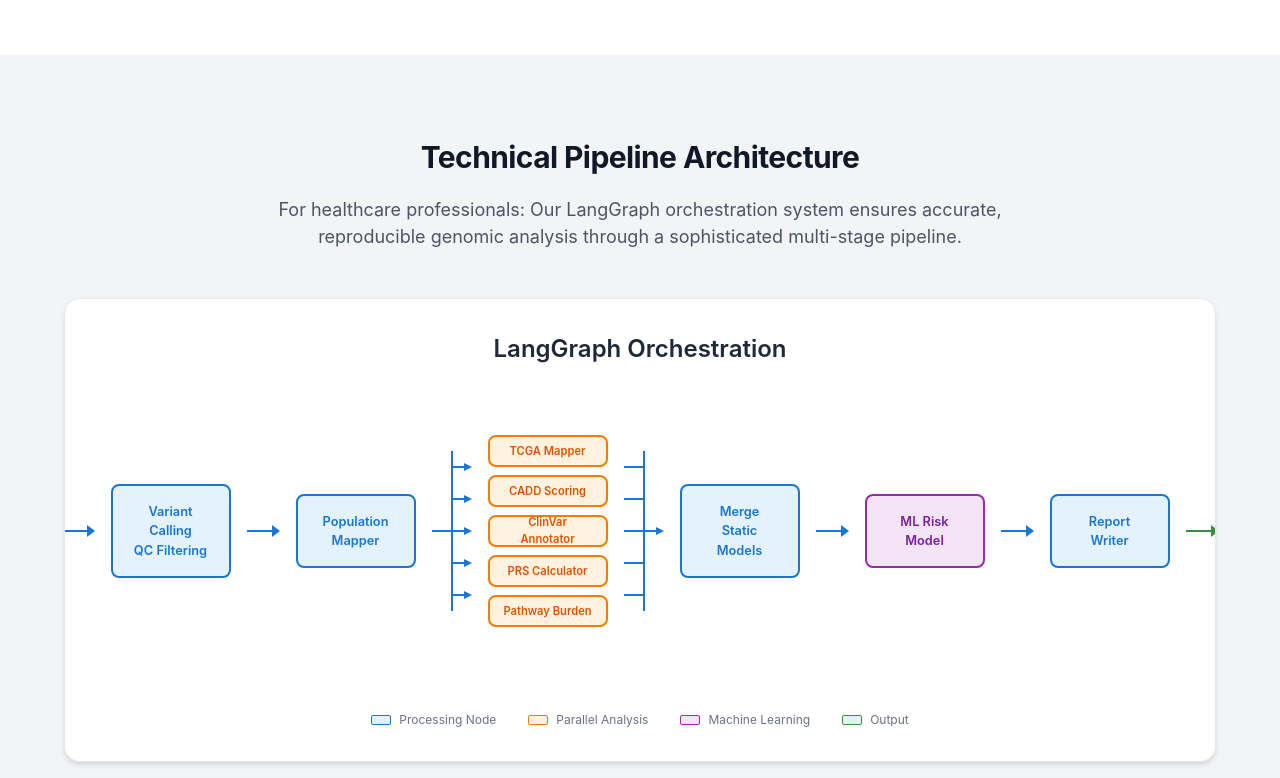
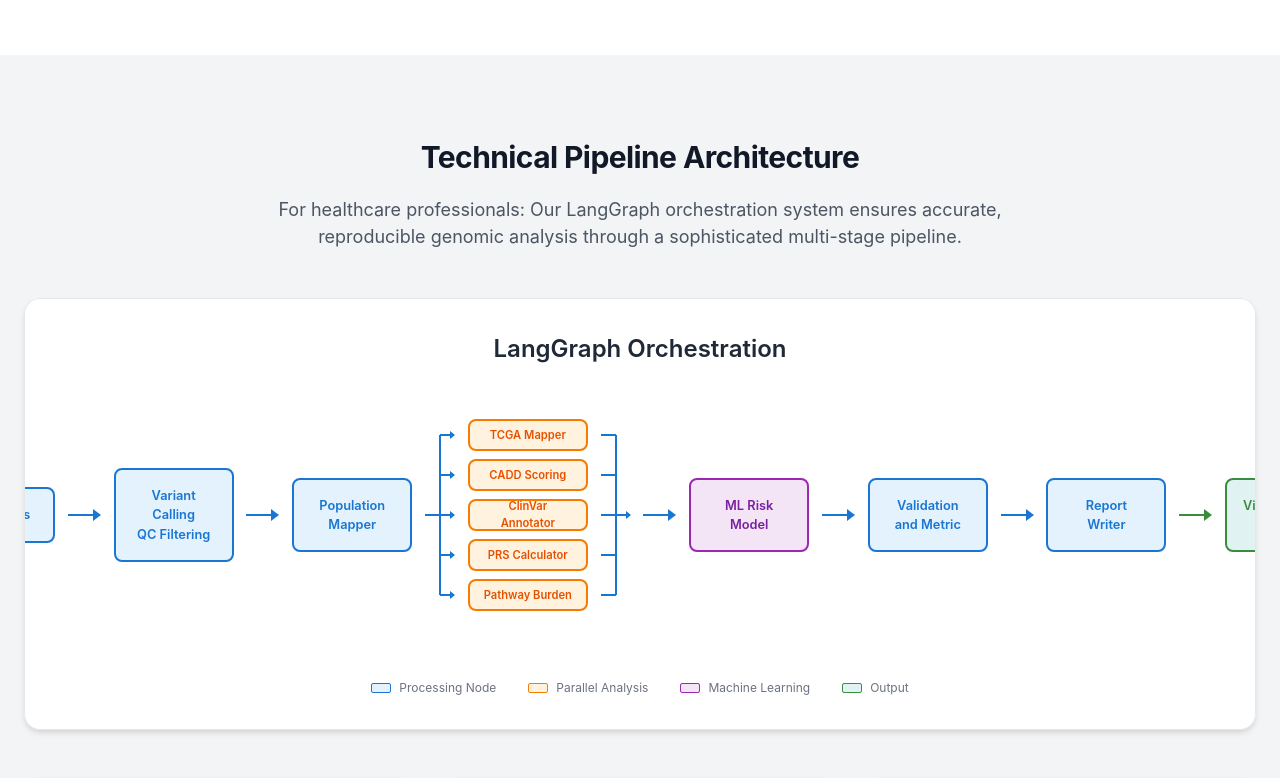
Before and after one commit to astrogirlnim/GeneKnow, a React (Vite) app in the folder desktop/ui/: page /how-it-works in a window 1280 px wide. Shown: the part 1520-2298 px from the top of the page. Built offline with nearby package versions, Linux system fonts and the light colour scheme; no server answers.

Commit message:
Langgraph workflow nodes fixed horizontal update

```diff
--- a/desktop/ui/src/pages/HowItWorksPage.tsx
+++ b/desktop/ui/src/pages/HowItWorksPage.tsx
@@ -243,7 +243,7 @@
     </section>
 
     <section style={{ background: '#F3F4F6', padding: '5rem 0' }}>
-      <div style={{ maxWidth: '1200px', margin: '0 auto', padding: '0 1.5rem' }}>
+      <div style={{ maxWidth: '1900px', margin: '0 auto', padding: '0 1.5rem' }}>
         <div style={{ textAlign: 'center', marginBottom: '3rem' }}>
           <h2 style={{ fontSize: '1.875rem', fontWeight: 'bold', letterSpacing: '-0.02em', color: '#111827' }}>
             Technical Pipeline Architecture
@@ -262,7 +262,9 @@
           border: '1px solid #E5E7EB',
           marginBottom: '3rem',
           overflowX: 'auto',
-          minWidth: '100%'
+          width: '100%',
+          maxWidth: '1800px',
+          margin: '0 auto 3rem auto'
         }}>
           <div style={{
             display: 'flex',
@@ -283,10 +285,12 @@
             <div style={{
               display: 'flex',
               alignItems: 'center',
-              gap: '1rem',
-              minWidth: '1600px',
-              padding: '2rem',
-              justifyContent: 'center'
+              gap: '0.8rem',
+              minWidth: '1400px',
+              padding: '1rem',
+              justifyContent: 'flex-start',
+              margin: '0',
+              paddingLeft: '1rem'
             }}>
               {/* Preprocess */}
               <div style={{
@@ -352,27 +356,27 @@
               </div>
 
               {/* Branching Arrow - Fixed to not overextend */}
-              <div style={{ position: 'relative', width: '40px', height: '200px', display: 'flex', alignItems: 'center' }}>
-                <svg width="40" height="200" style={{ position: 'absolute', left: '0', top: '50%', transform: 'translateY(-50%)' }}>
+              <div style={{ position: 'relative', width: '30px', height: '200px', display: 'flex', alignItems: 'center' }}>
+                <svg width="30" height="200" style={{ position: 'absolute', left: '0', top: '50%', transform: 'translateY(-50%)' }}>
                   {/* Main horizontal line from Population Mapper */}
-                  <line x1="0" y1="100" x2="20" y2="100" stroke="#1976D2" strokeWidth="2" />
-                  {/* Vertical distribution line */}
-                  <line x1="20" y1="20" x2="20" y2="180" stroke="#1976D2" strokeWidth="2" />
-                  {/* Branches to each parallel node - shortened to not overextend */}
-                  <line x1="20" y1="36" x2="32" y2="36" stroke="#1976D2" strokeWidth="2" />
-                  <polygon points="32,32 40,36 32,40" fill="#1976D2" />
+                  <line x1="0" y1="100" x2="15" y2="100" stroke="#1976D2" strokeWidth="2" />
+                  {/* Vertical distribution line - only between arrows */}
+                  <line x1="15" y1="20" x2="15" y2="180" stroke="#1976D2" strokeWidth="2" />
+                  {/* Branches to each parallel node - precisely centered on each node */}
+                  <line x1="15" y1="20" x2="25" y2="20" stroke="#1976D2" strokeWidth="2" />
+                  <polygon points="25,16 30,20 25,24" fill="#1976D2" />
 
-                  <line x1="20" y1="68" x2="32" y2="68" stroke="#1976D2" strokeWidth="2" />
-                  <polygon points="32,64 40,68 32,72" fill="#1976D2" />
+                  <line x1="15" y1="60" x2="25" y2="60" stroke="#1976D2" strokeWidth="2" />
+                  <polygon points="25,56 30,60 25,64" fill="#1976D2" />
 
-                  <line x1="20" y1="100" x2="32" y2="100" stroke="#1976D2" strokeWidth="2" />
-                  <polygon points="32,96 40,100 32,104" fill="#1976D2" />
+                  <line x1="15" y1="100" x2="25" y2="100" stroke="#1976D2" strokeWidth="2" />
+                  <polygon points="25,96 30,100 25,104" fill="#1976D2" />
 
-                  <line x1="20" y1="132" x2="32" y2="132" stroke="#1976D2" strokeWidth="2" />
-                  <polygon points="32,128 40,132 32,136" fill="#1976D2" />
+                  <line x1="15" y1="140" x2="25" y2="140" stroke="#1976D2" strokeWidth="2" />
+                  <polygon points="25,136 30,140 25,144" fill="#1976D2" />
 
-                  <line x1="20" y1="164" x2="32" y2="164" stroke="#1976D2" strokeWidth="2" />
-                  <polygon points="32,160 40,164 32,168" fill="#1976D2" />
+                  <line x1="15" y1="180" x2="25" y2="180" stroke="#1976D2" strokeWidth="2" />
+                  <polygon points="25,176 30,180 25,184" fill="#1976D2" />
                 </svg>
               </div>
 
@@ -464,34 +468,21 @@
                 </div>
               </div>
 
-              {/* Merging Arrow - Fixed to not overextend */}
-              <div style={{ position: 'relative', width: '40px', height: '200px', display: 'flex', alignItems: 'center' }}>
-                <svg width="40" height="200" style={{ position: 'absolute', left: '0', top: '50%', transform: 'translateY(-50%)' }}>
-                  {/* Branches from each parallel node */}
-                  <line x1="0" y1="36" x2="20" y2="36" stroke="#1976D2" strokeWidth="2" />
-                  <line x1="0" y1="68" x2="20" y2="68" stroke="#1976D2" strokeWidth="2" />
-                  <line x1="0" y1="100" x2="20" y2="100" stroke="#1976D2" strokeWidth="2" />
-                  <line x1="0" y1="132" x2="20" y2="132" stroke="#1976D2" strokeWidth="2" />
-                  <line x1="0" y1="164" x2="20" y2="164" stroke="#1976D2" strokeWidth="2" />
-                  {/* Vertical collection line */}
-                  <line x1="20" y1="20" x2="20" y2="180" stroke="#1976D2" strokeWidth="2" />
-                  {/* Main horizontal line to Merge node with arrow head */}
-                  <line x1="20" y1="100" x2="32" y2="100" stroke="#1976D2" strokeWidth="2" />
-                  <polygon points="32,96 40,100 32,104" fill="#1976D2" />
+              {/* Merging Arrow - Direct to ML Risk Model */}
+              <div style={{ position: 'relative', width: '30px', height: '200px', display: 'flex', alignItems: 'center' }}>
+                <svg width="30" height="200" style={{ position: 'absolute', left: '0', top: '50%', transform: 'translateY(-50%)' }}>
+                  {/* Branches from each parallel node - precisely centered on each node */}
+                  <line x1="0" y1="20" x2="15" y2="20" stroke="#1976D2" strokeWidth="2" />
+                  <line x1="0" y1="60" x2="15" y2="60" stroke="#1976D2" strokeWidth="2" />
+                  <line x1="0" y1="100" x2="15" y2="100" stroke="#1976D2" strokeWidth="2" />
+                  <line x1="0" y1="140" x2="15" y2="140" stroke="#1976D2" strokeWidth="2" />
+                  <line x1="0" y1="180" x2="15" y2="180" stroke="#1976D2" strokeWidth="2" />
+                  {/* Vertical collection line - only between first and last arrows */}
+                  <line x1="15" y1="20" x2="15" y2="180" stroke="#1976D2" strokeWidth="2" />
+                  {/* Main horizontal line to ML Risk Model with arrow head */}
+                  <line x1="15" y1="100" x2="25" y2="100" stroke="#1976D2" strokeWidth="2" />
+                  <polygon points="25,96 30,100 25,104" fill="#1976D2" />
                 </svg>
-              </div>
-
-              {/* Merge Static Models */}
-              <div style={{
-                background: '#E3F2FD',
-                border: '2px solid #1976D2',
-                borderRadius: '0.5rem',
-                padding: '1rem',
-                textAlign: 'center',
-                minWidth: '120px',
-                width: '120px'
-              }}>
-                <div style={{ fontWeight: '600', color: '#1976D2', fontSize: '0.8rem' }}>Merge<br/>Static Models</div>
               </div>
 
               {/* Arrow */}
@@ -517,6 +508,31 @@
                 width: '120px'
               }}>
                 <div style={{ fontWeight: '600', color: '#7B1FA2', fontSize: '0.8rem' }}>ML Risk<br/>Model</div>
+              </div>
+
+              {/* Arrow */}
+              <div style={{ display: 'flex', alignItems: 'center' }}>
+                <div style={{ width: '25px', height: '2px', background: '#1976D2' }} />
+                <div style={{
+                  width: '0',
+                  height: '0',
+                  borderTop: '6px solid transparent',
+                  borderBottom: '6px solid transparent',
+                  borderLeft: '8px solid #1976D2'
+                }} />
+              </div>
+
+              {/* Validation and Metric */}
+              <div style={{
+                background: '#E3F2FD',
+                border: '2px solid #1976D2',
+                borderRadius: '0.5rem',
+                padding: '1rem',
+                textAlign: 'center',
+                minWidth: '120px',
+                width: '120px'
+              }}>
+                <div style={{ fontWeight: '600', color: '#1976D2', fontSize: '0.8rem' }}>Validation<br/>and Metric</div>
               </div>
 
               {/* Arrow */}
```
